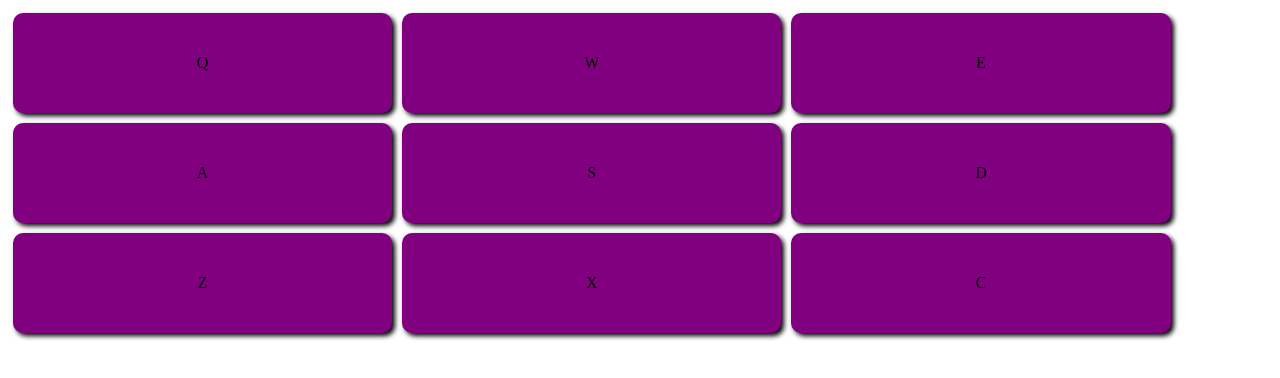
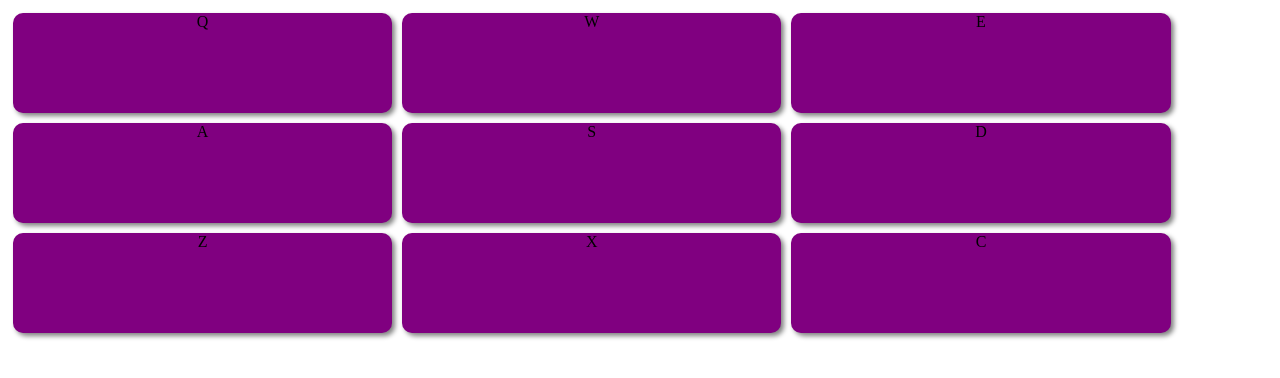
Before and after one commit to pwertenb/devclub-drumkit, a plain HTML site: page index.html in a window 1280 px wide. Drawn offline with Linux system fonts and the light colour scheme.

Commit message:
maybe putting things on the left?

```diff
--- a/styles.css
+++ b/styles.css
@@ -8,7 +8,7 @@
     /* Vertically align text */
     display: flex;
     flex-direction: column;
-    justify-content: center;
+    justify-content: left;
 
     background-color: purple;
     width: 30%;
@@ -17,5 +17,5 @@
     text-align: center;
     margin: 5px;
     border-radius: 10px;
-    box-shadow: black 3px 3px 5px;
+    box-shadow: grey 3px 3px 5px;
 }
```
